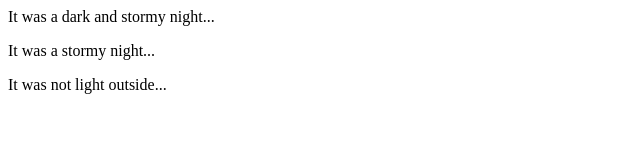
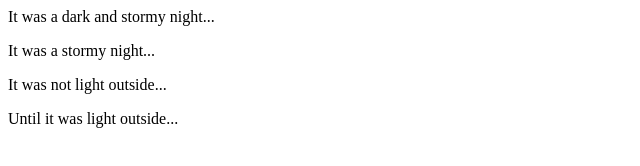
Before and after one commit to erickemmis/fireside-story, a plain HTML site: page index.html in a window 1280 px wide. Shown: the whole page, without its empty margins (0-640 px from the left). Drawn offline with Linux system fonts and the light colour scheme.

Commit message:
added 4th line of story

```diff
--- a/index.html
+++ b/index.html
@@ -3,5 +3,6 @@
       <p>It was a dark and stormy night...</p>
       <p>It was a stormy night...</p>
       <p>It was not light outside...</p>
+      <p>Until it was light outside...</p>
     </body>
   </html>
```
